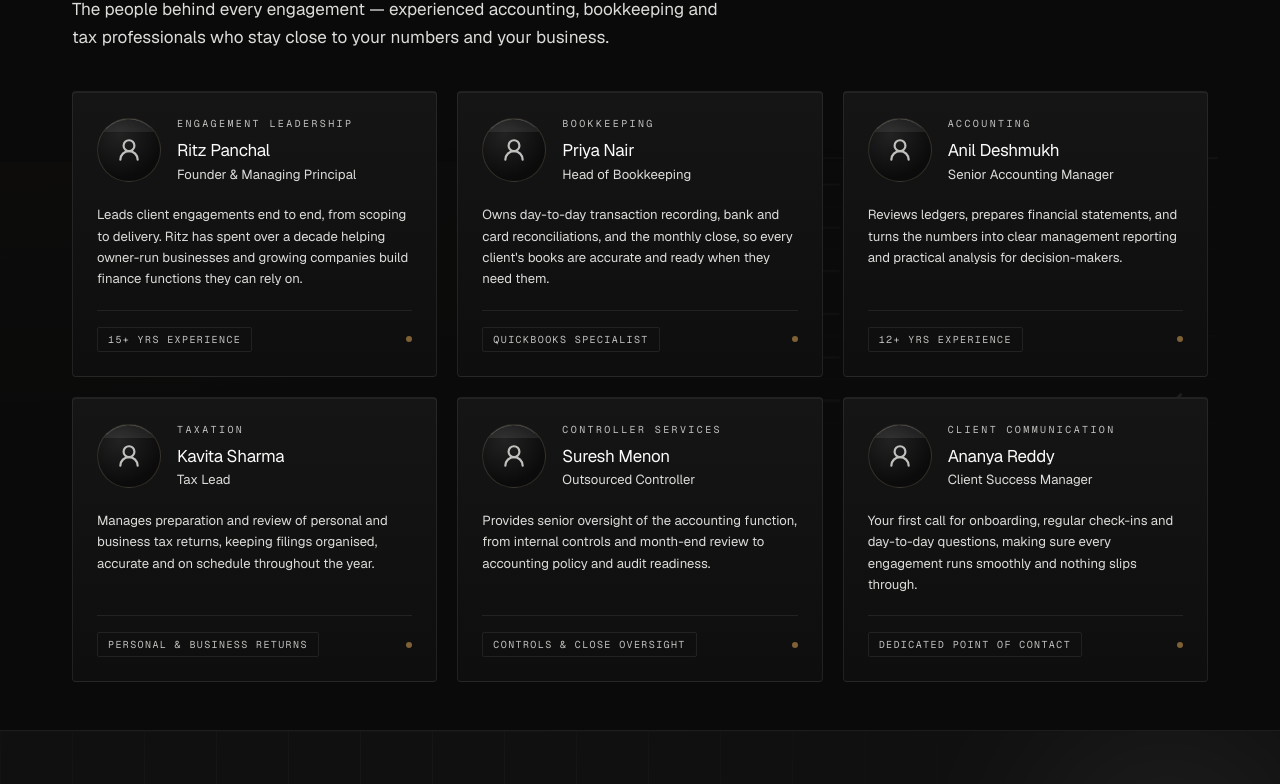
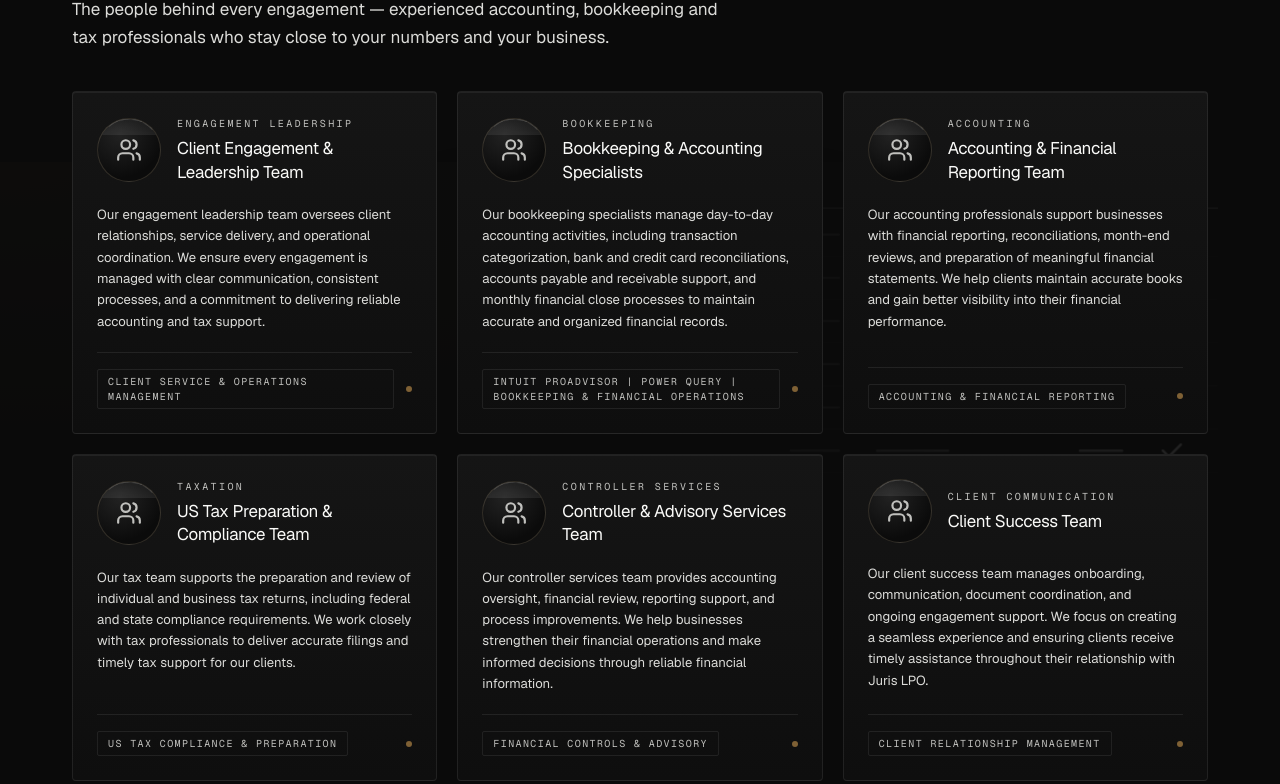
Before and after one commit to amitjurislpo/juris-accounting, a Next.js app: page /about in a window 1280 px wide. Shown: the part 1438-2222 px from the top of the page. Built offline with nearby package versions, Linux system fonts and the light colour scheme.

Commit message:
Replace individual team members with team-level content
Co-Authored-By: Claude Sonnet 5.5 <noreply@anthropic.com>

```diff
--- a/src/components/about/TeamGrid.tsx
+++ b/src/components/about/TeamGrid.tsx
@@ -1,4 +1,4 @@
-import { UserRound } from "lucide-react";
+import { Users } from "lucide-react";
 import { Reveal } from "@/components/motion/Reveal";
 import { team } from "@/content/team";
 
@@ -13,7 +13,7 @@ export function TeamGrid() {
         <article key={i} className="lux-card group flex flex-col rounded-card p-6">
           <div className="flex items-center gap-4">
             <div className="relative grid h-16 w-16 shrink-0 place-items-center overflow-hidden rounded-full border border-line-strong bg-[radial-gradient(circle_at_35%_25%,#222,#0b0b0b_70%)]">
-              <UserRound size={26} className="text-fg-subtle transition-colors duration-500 group-hover:text-fg-muted" aria-hidden />
+              <Users size={26} className="text-fg-subtle transition-colors duration-500 group-hover:text-fg-muted" aria-hidden />
               <span className="team-scan pointer-events-none absolute inset-x-0 top-0 h-1/2" aria-hidden />
               <span
                 className="team-orbit pointer-events-none absolute -inset-px rounded-full border border-transparent border-t-white/50"
@@ -24,8 +24,7 @@ export function TeamGrid() {
               <p className="font-mono text-[10px] uppercase tracking-[0.24em] text-fg-subtle">
                 {member.focus}
               </p>
-              <h3 className="mt-1.5 truncate text-lg tracking-[-0.02em] text-fg">{member.name}</h3>
-              <p className="mt-0.5 truncate text-sm text-fg-muted">{member.title}</p>
+              <h3 className="mt-1.5 text-lg leading-snug tracking-[-0.02em] text-fg">{member.name}</h3>
             </div>
           </div>
 
--- a/src/content/team.ts
+++ b/src/content/team.ts
@@ -1,9 +1,8 @@
 // Team profiles for the About page.
-// `focus` maps each seat to a service line the site already describes.
+// `focus` maps each team to a service line the site already describes.
 
 export type TeamMember = {
   name: string;
-  title: string;
   focus: string;
   credentials: string;
   bio: string;
@@ -11,45 +10,39 @@ export type TeamMember = {
 
 export const team: TeamMember[] = [
   {
-    name: "Ritz Panchal",
-    title: "Founder & Managing Principal",
+    name: "Client Engagement & Leadership Team",
     focus: "Engagement leadership",
-    credentials: "15+ yrs experience",
-    bio: "Leads client engagements end to end, from scoping to delivery. Ritz has spent over a decade helping owner-run businesses and growing companies build finance functions they can rely on.",
+    credentials: "Client Service & Operations Management",
+    bio: "Our engagement leadership team oversees client relationships, service delivery, and operational coordination. We ensure every engagement is managed with clear communication, consistent processes, and a commitment to delivering reliable accounting and tax support.",
   },
   {
-    name: "Priya Nair",
-    title: "Head of Bookkeeping",
+    name: "Bookkeeping & Accounting Specialists",
     focus: "Bookkeeping",
-    credentials: "QuickBooks specialist",
-    bio: "Owns day-to-day transaction recording, bank and card reconciliations, and the monthly close, so every client's books are accurate and ready when they need them.",
+    credentials: "Intuit ProAdvisor | Power Query | Bookkeeping & Financial Operations",
+    bio: "Our bookkeeping specialists manage day-to-day accounting activities, including transaction categorization, bank and credit card reconciliations, accounts payable and receivable support, and monthly financial close processes to maintain accurate and organized financial records.",
   },
   {
-    name: "Anil Deshmukh",
-    title: "Senior Accounting Manager",
+    name: "Accounting & Financial Reporting Team",
     focus: "Accounting",
-    credentials: "12+ yrs experience",
-    bio: "Reviews ledgers, prepares financial statements, and turns the numbers into clear management reporting and practical analysis for decision-makers.",
+    credentials: "Accounting & Financial Reporting",
+    bio: "Our accounting professionals support businesses with financial reporting, reconciliations, month-end reviews, and preparation of meaningful financial statements. We help clients maintain accurate books and gain better visibility into their financial performance.",
   },
   {
-    name: "Kavita Sharma",
-    title: "Tax Lead",
+    name: "US Tax Preparation & Compliance Team",
     focus: "Taxation",
-    credentials: "Personal & business returns",
-    bio: "Manages preparation and review of personal and business tax returns, keeping filings organised, accurate and on schedule throughout the year.",
+    credentials: "US Tax Compliance & Preparation",
+    bio: "Our tax team supports the preparation and review of individual and business tax returns, including federal and state compliance requirements. We work closely with tax professionals to deliver accurate filings and timely tax support for our clients.",
   },
   {
-    name: "Suresh Menon",
-    title: "Outsourced Controller",
+    name: "Controller & Advisory Services Team",
     focus: "Controller services",
-    credentials: "Controls & close oversight",
-    bio: "Provides senior oversight of the accounting function, from internal controls and month-end review to accounting policy and audit readiness.",
+    credentials: "Financial Controls & Advisory",
+    bio: "Our controller services team provides accounting oversight, financial review, reporting support, and process improvements. We help businesses strengthen their financial operations and make informed decisions through reliable financial information.",
   },
   {
-    name: "Ananya Reddy",
-    title: "Client Success Manager",
+    name: "Client Success Team",
     focus: "Client communication",
-    credentials: "Dedicated point of contact",
-    bio: "Your first call for onboarding, regular check-ins and day-to-day questions, making sure every engagement runs smoothly and nothing slips through.",
+    credentials: "Client Relationship Management",
+    bio: "Our client success team manages onboarding, communication, document coordination, and ongoing engagement support. We focus on creating a seamless experience and ensuring clients receive timely assistance throughout their relationship with Juris LPO.",
   },
 ];
```
